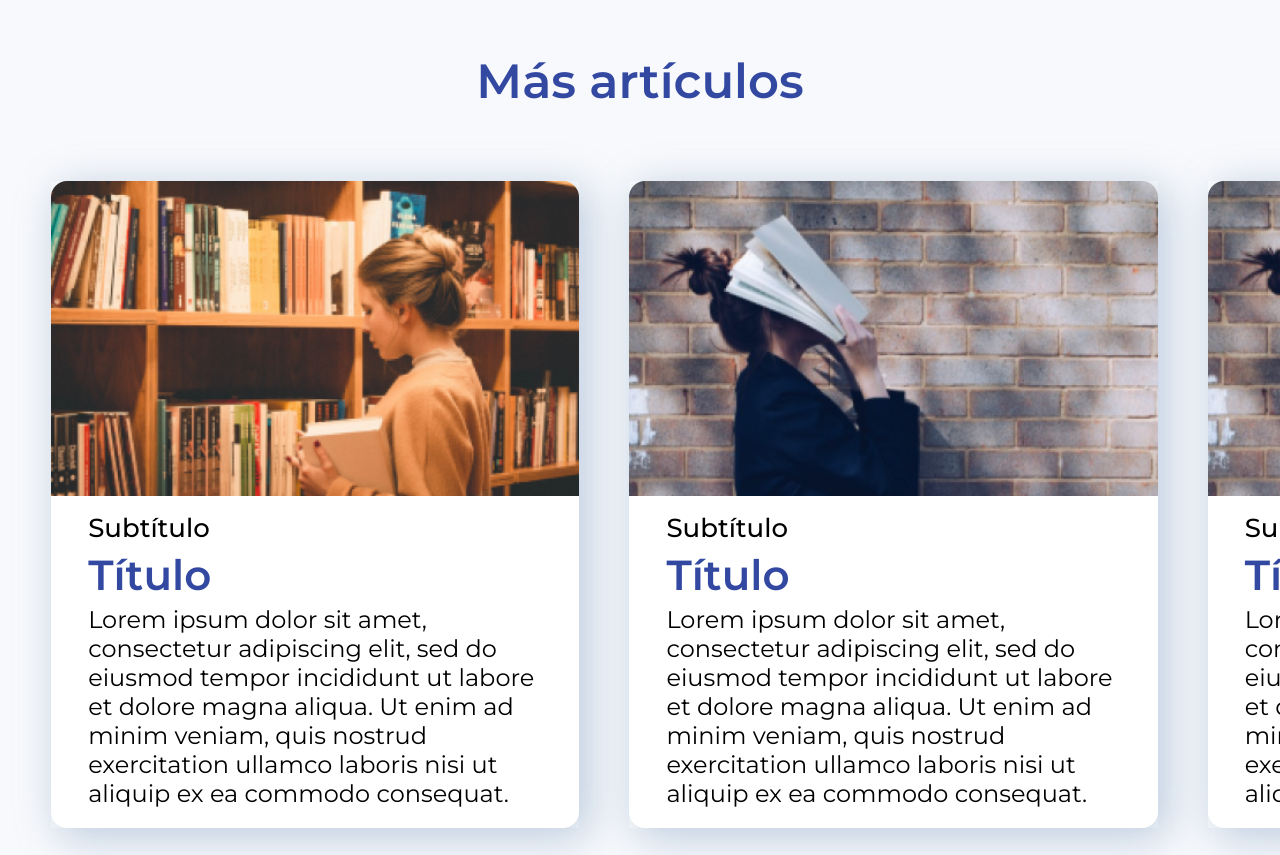
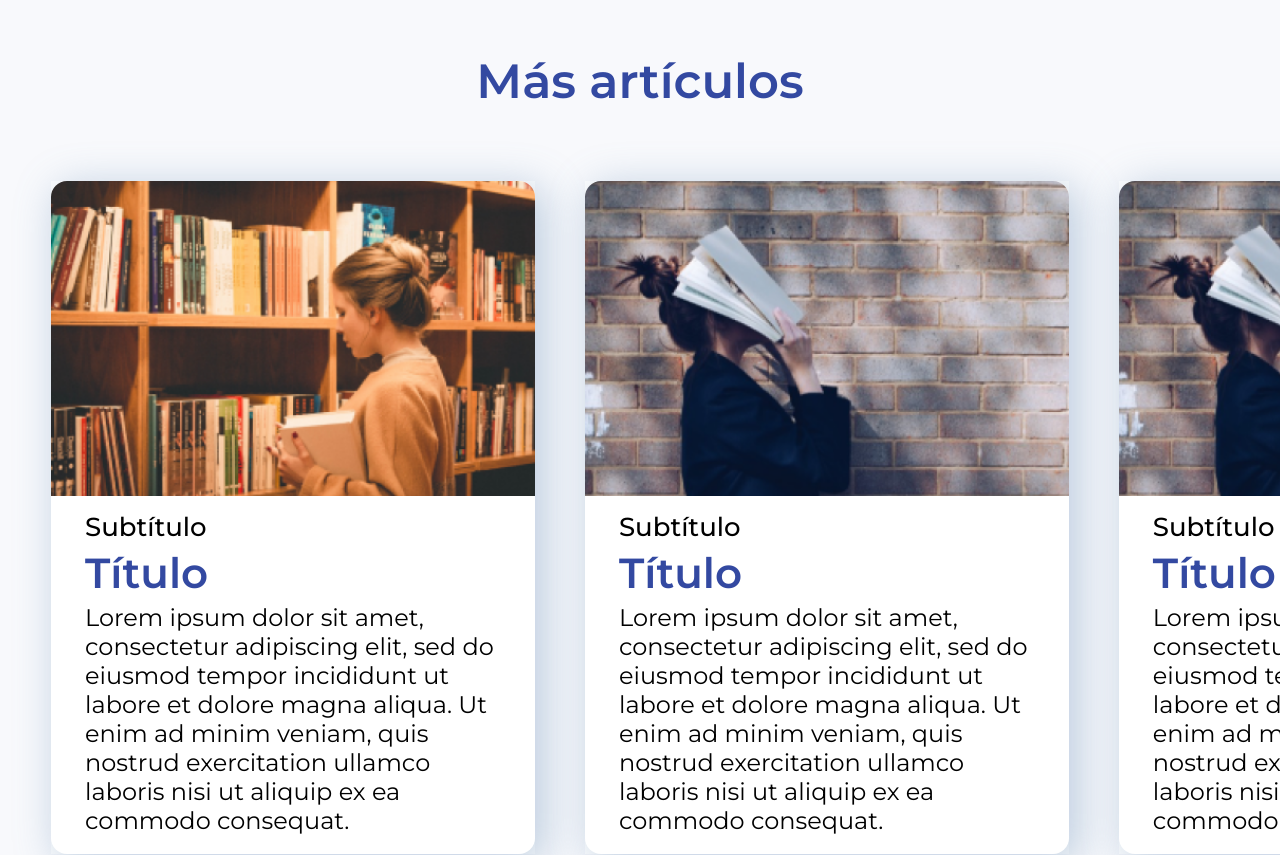
Before and after one commit to justinait/cai-ventures2, a React (Vite) app: page /blog/1 in a window 1280 px wide. Shown: the part 1440-2295 px from the top of the page. Built offline with nearby package versions, Linux system fonts and the light colour scheme; no server answers.

Commit message:
correction swipers home/blog

```diff
--- a/src/components/MoreArticles/MoreArticles.css
+++ b/src/components/MoreArticles/MoreArticles.css
@@ -26,7 +26,7 @@
     font-size: 24px;
     font-weight: 400;
 }
-.swiper-wrapper {
+.swiperMoreArticles{
     padding: 4%;
 }
 
--- a/src/components/MoreArticles/MoreArticles.jsx
+++ b/src/components/MoreArticles/MoreArticles.jsx
@@ -22,6 +22,7 @@ function MoreArticles({allData, selectedArticle}) {
             <Swiper
                 spaceBetween={50}
                 slidesPerView={2.3}
+                className='swiperMoreArticles'
             >
                 {otherArticles.map(e => {
                     const {title, subtitle, image, content, author} = e;
```
